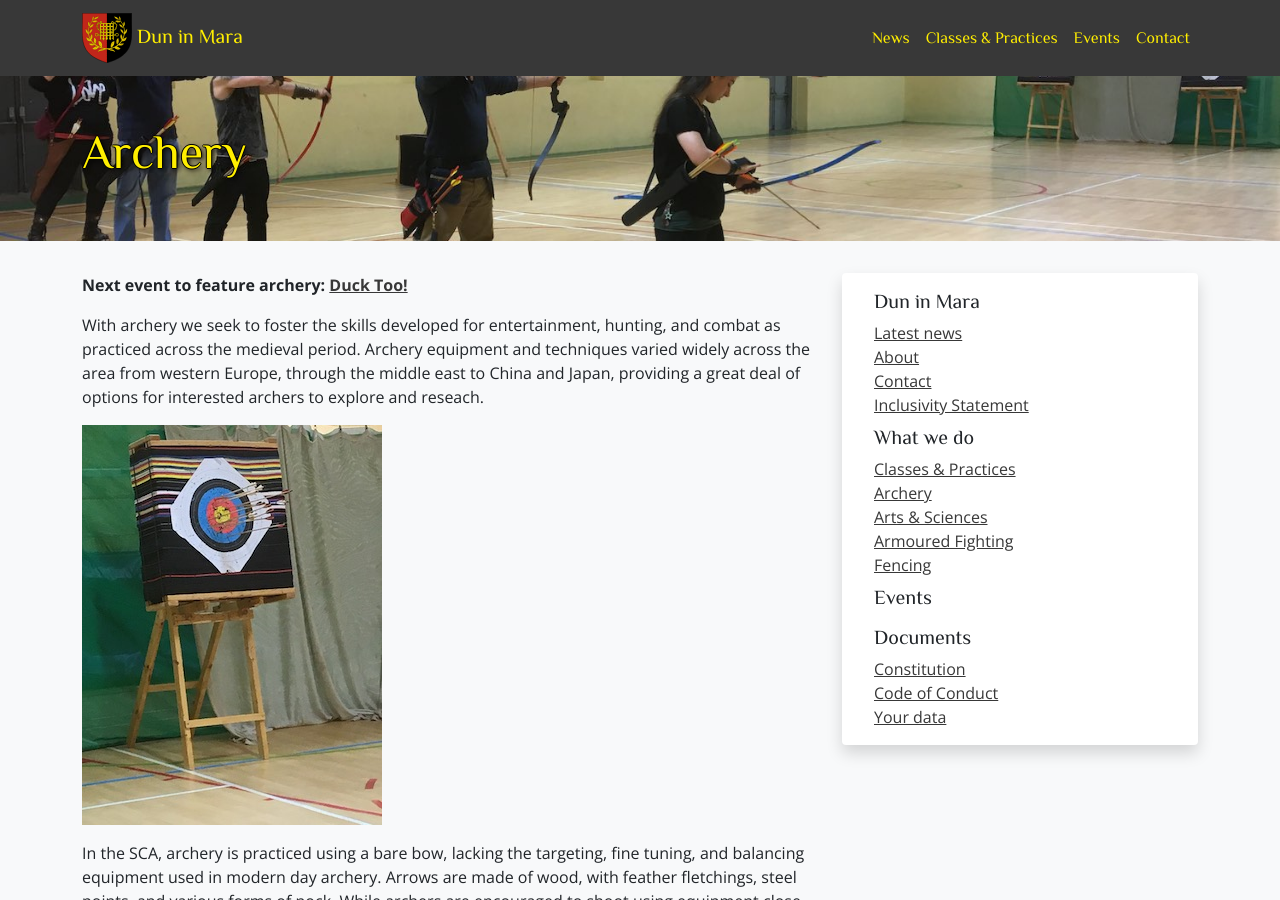
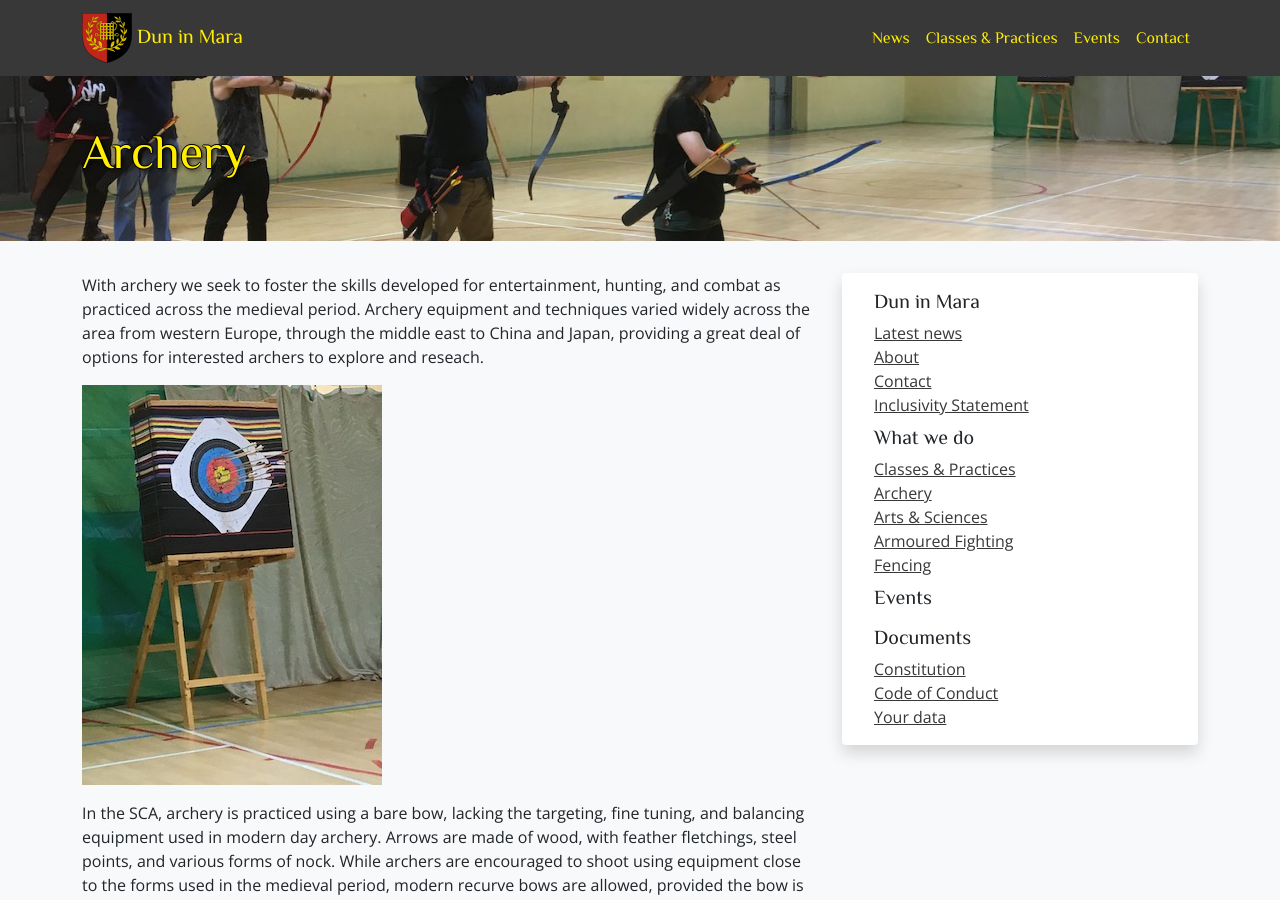
Before and after one commit to drachenwald/dun-in-mara, a Jekyll site: the page built from archery.md, in a window 1280 px wide and 900 px high. Built offline with Jekyll 4.4.1, drawn with Linux system fonts in a browser that asks for light colours; comment, search, counter and statistics services are not loaded.

Commit message:
Removed upcoming archery line from archery page

```diff
--- a/archery.md
+++ b/archery.md
@@ -2,7 +2,7 @@
 title: Archery
 banner: /images/archers-bosco.jpg
 ---
-**Next event to feature archery: [Duck Too!](/events/2025/duck-too/)**
+<!-- **Next event to feature archery: [Duck Too!](/events/2025/duck-too/)** -->
 
 With archery we seek to foster the skills developed for entertainment,
 hunting, and combat as practiced across the medieval period. Archery
```
